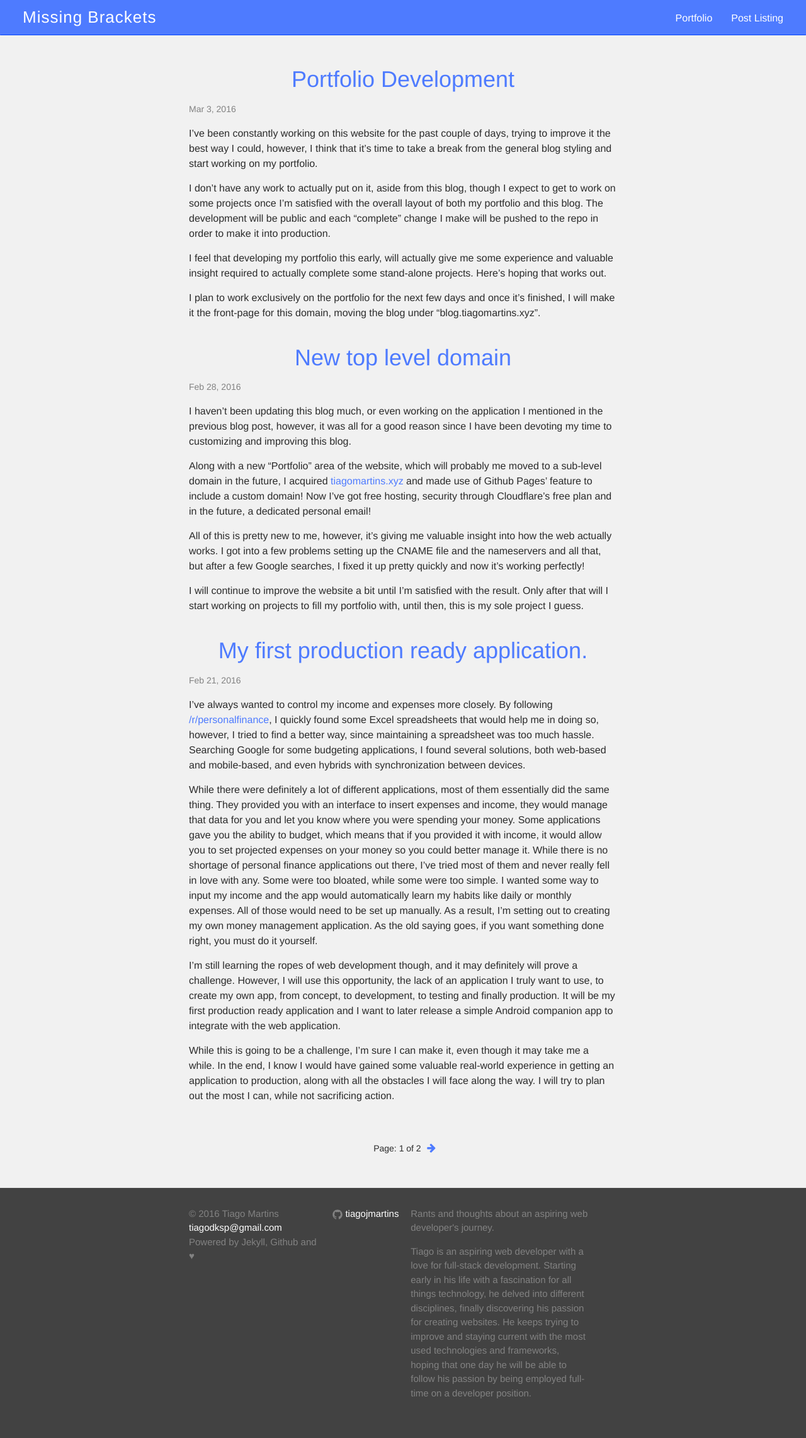
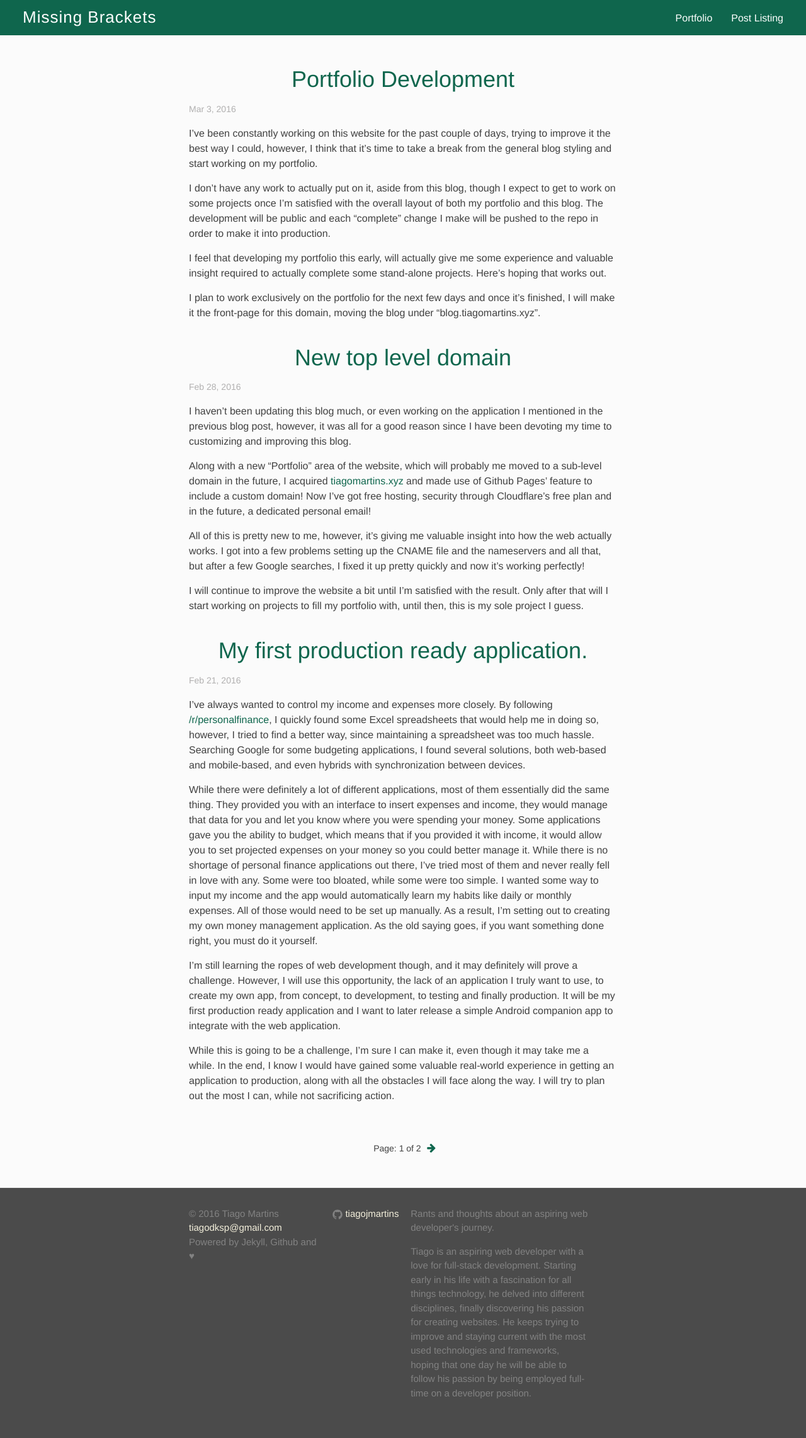
Before and after one commit to TiagoJMartins/tiagojmartins.github.io, a Jekyll site: the page built from index.html, in a window 1280 px wide. Shown: the whole page at 63% size. Built offline with Jekyll 4.4.1, drawn with Linux system fonts in a browser that asks for light colours; nearby versions of some CDN libraries; the list of posts is cut into pages by our own code.

Commit message:
Update blog style.

```diff
--- a/_sass/_base.scss
+++ b/_sass/_base.scss
@@ -95,11 +95,11 @@ a {
     text-decoration: none;
 
     &:visited {
-        color: lighten($brand-color, 15%);
+        color: #82DEC7;
     }
 
     &:hover {
-        color: darken($brand-color, 5%);
+        color: #219679;
         text-decoration: underline;
     }
 }
--- a/_sass/_layout.scss
+++ b/_sass/_layout.scss
@@ -26,13 +26,13 @@
     min-height: 56px;
     background-color: $brand-color;
     border-radius: 0;
-    border-bottom: 1px solid darken($brand-color, 15%);
+    border-bottom: 1px solid rgba(15, 102, 77, 0.8);
 }
 
 .nav {
     > li {
         > a {
-            color: white;
+            color: #FCFFFE;
             padding-top: 18px;
 
             &:focus,
@@ -49,9 +49,10 @@
  * Site footer
  */
 .site-footer {
+    color: #B1B0B0;
     border-top: 1px solid $grey-color-light;
     padding: $spacing-unit 0;
-    background-color: $grey-color-dark;
+    background-color: rgba(66, 66, 66, 0.95);
 
     &:hover {
         .love {
@@ -74,7 +75,7 @@
 
     > li {
         > a {
-            color: lighten($grey-color-light, 10%);
+            color: rgba(252,248,227,0.95);
         }
     }
 }
@@ -152,7 +153,7 @@
 
 .post-meta {
     font-size: $small-font-size;
-    color: $grey-color;
+    color: #B1B0B0;
 }
 
 .post-link {
@@ -173,6 +174,7 @@
     font-size: 42px;
     letter-spacing: -1px;
     line-height: 1;
+    color: #25AB89;
 
     @include media-query($on-laptop) {
         font-size: 36px;
--- a/css/main.scss
+++ b/css/main.scss
@@ -14,9 +14,9 @@ $base-line-height: 1.5;
 
 $spacing-unit:     30px;
 
-$text-color:       #2b2b2b;
-$background-color: #f1f1f1;
-$brand-color:      #4E7BFF;
+$text-color:       #404040;
+$background-color: rgba(250, 251, 250, 0.8);
+$brand-color:      #0F664D;
 
 $grey-color:       #828282;
 $grey-color-light: lighten($grey-color, 40%);
```
